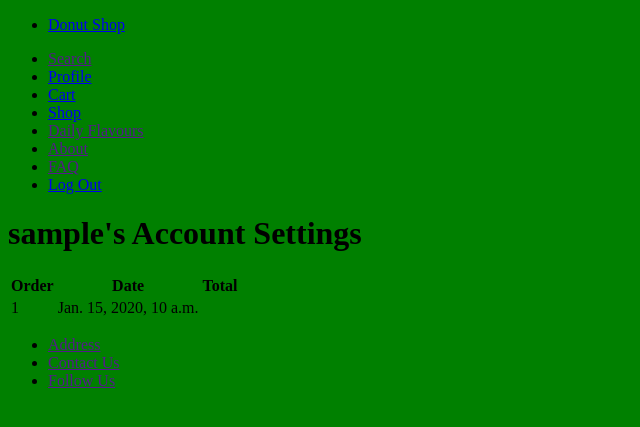
After one commit to janusshanp/donut_shop, a Django app: page /profile/ in a window 1280 px wide. The commit adds this page. Shown: the top 427 px of the page, without its empty margins (0-640 px from the left). Run offline with Django 4.2, Linux system fonts and the light colour scheme; a user stored in the database is signed in; tables that the repository leaves empty hold one stand-in row (values such as "Sample post").

Commit message:
add css page

```diff
--- a/donutshop/settings.py
+++ b/donutshop/settings.py
@@ -119,7 +119,7 @@ USE_TZ = True
 # Static files (CSS, JavaScript, Images)
 # https://docs.djangoproject.com/en/4.0/howto/static-files/
 
-STATIC_URL = 'static/'
+STATIC_URL = '/static/'
 
 # Default primary key field type
 # https://docs.djangoproject.com/en/4.0/ref/settings/#default-auto-field
@@ -127,4 +127,4 @@ STATIC_URL = 'static/'
 DEFAULT_AUTO_FIELD = 'django.db.models.BigAutoField'
 
 LOGIN_REDIRECT_URL = '/'
-LOGOUT_REDIRECT_URL = '/'
+LOGOUT_REDIRECT_URL = '/profile/'
--- a/main_app/models.py
+++ b/main_app/models.py
@@ -1,5 +1,6 @@
 from django.db import models
 from django.contrib.auth.models import User
+
 
 CHOICES = (
     ('1', 'One Star'),
@@ -22,6 +23,7 @@ class Donut(models.Model):
 class Order(models.Model):
     order_no = models.IntegerField()
     delivery_date= models.DateTimeField()
+    ordered_date = models.DateTimeField()
     user = models.ForeignKey(User, on_delete=models.CASCADE)
     donuts = models.ManyToManyField(Donut)
 
--- /dev/null
+++ b/main_app/static/style.css
@@ -0,0 +1,7 @@
+* {
+    background-color: green;
+}
+
+#shoe {
+    color:red;
+}
--- a/main_app/templates/base.html
+++ b/main_app/templates/base.html
@@ -7,9 +7,7 @@
     <meta name="viewport" content="width=device-width, initial-scale=1.0">
     <meta http-equiv="X-UA-Compatible" content="ie=edge">
     <title>Donut Shop</title>
-    <link rel="stylesheet" href="https://cdnjs.cloudflare.com/ajax/libs/materialize/1.0.0/css/materialize.min.css">
-    <link rel="stylesheet" type="text/css" href="{% static 'css/style.css' %}">
-    <script src="https://cdnjs.cloudflare.com/ajax/libs/materialize/1.0.0/js/materialize.min.js"></script>
+    <link rel="stylesheet" type="text/css" href="{% static 'style.css' %}">
 </head>
 <body>
     <header class="navbar-fixed">
@@ -20,7 +18,7 @@
                 </ul>
                 <ul class="right">
                     <li><a href="">Search</a></li>
-                    <li><a href="">Profile</a></li>
+                    <li><a href="{% url 'account_profile' %}">Profile</a></li>
                     <li><a href="{% url 'cart' %}">Cart</a></li>
                     <li><a href="{% url 'shop' %}">Shop</a></li>
                     <li><a href="">Daily Flavours</a></li>
--- /dev/null
+++ b/main_app/templates/profile/index.html
@@ -0,0 +1,14 @@
+{% extends 'base.html' %} {% block content %}
+
+<h1>{{user}}'s Account Settings</h1>
+<table>
+    <th>Order</th>
+    <th>Date</th>
+    <th>Total</th>
+{% for order in orders %}
+<tr>
+    <td>{{order.order_no}}</td>
+    <td>{{order.ordered_date}}</td>
+{% endfor %}
+</table>
+{% endblock %}
--- a/main_app/urls.py
+++ b/main_app/urls.py
@@ -3,6 +3,7 @@ from django.urls import path
 from . import views
 urlpatterns = [
     path('', views.home, name='home'),
+    path('profile/', views.account_profile, name="account_profile"),
     path('shop/', views.donuts_index, name='shop'),
     path('shop/<int:donut_id>/', views.donut_detail, name='detail'),
     path('accounts/signup/', views.signup, name='signup'),
--- a/main_app/views.py
+++ b/main_app/views.py
@@ -27,18 +27,22 @@ def cart_index(request):
     print(request.path_info)
     if request.path_info == '/cart/review/':
         confirm = True
+        checkout = False
     if request.path_info == '/cart/complete/':
         checkout = False
         num = create_order_no()
         order = Order(
             order_no= num,
             delivery_date= cart.date,
+            ordered_date = date.today(),
             user = request.user,
         )
         order.save()
         for donut in donuts:
             order.donuts.add(donut)
         order.save()
+        cart.donuts.clear()
+        cart.date = date.today()
     return render(request,'cart/index.html', {
         'cart': cart,
         'donuts': donuts,
@@ -54,6 +58,7 @@ def create_order_no():
     else:
         return 1000
 
+@login_required
 def cart_payment(request):
     cart = Cart.objects.get(user = request.user)
     cart.date = request.POST['date']
@@ -79,6 +84,13 @@ def cart_payment(request):
         'address': address
     })
 
+@login_required
+def account_profile(request):
+    orders = request.user.order_set.all()
+    print(orders)
+    return render(request, 'profile/index.html', {'orders': orders})
+
+@login_required
 def add_info(request):
     profile = request.user.profile_set.first()
     if request.user.profile_set.first().delivery_address_set.first():
```
Also changed, not shown: main_app/templates/cart/index.html (+18 -10 lines), main_app/migrations/0017_order_ordered_date.py (added), main_app/static/css/style.css (deleted).
